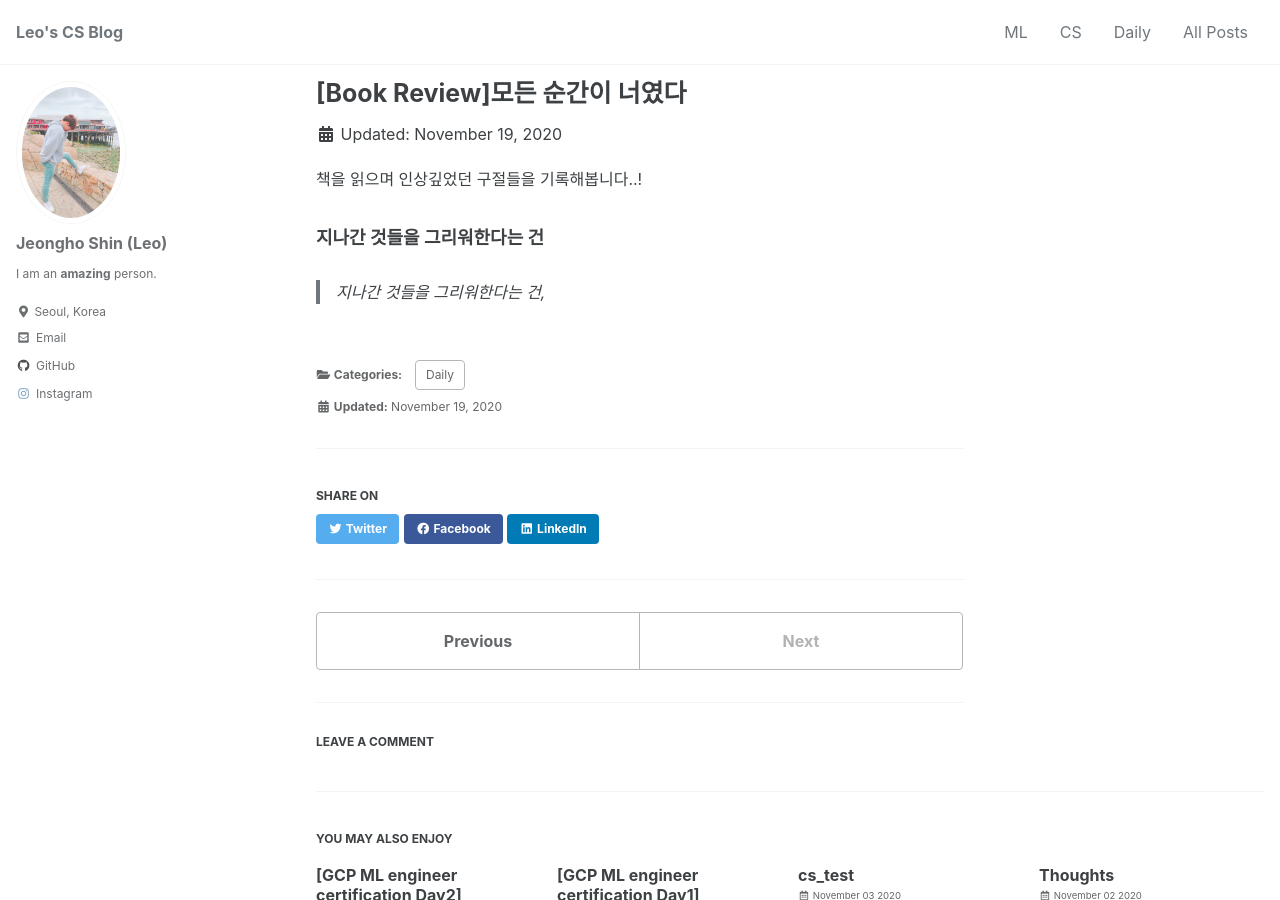
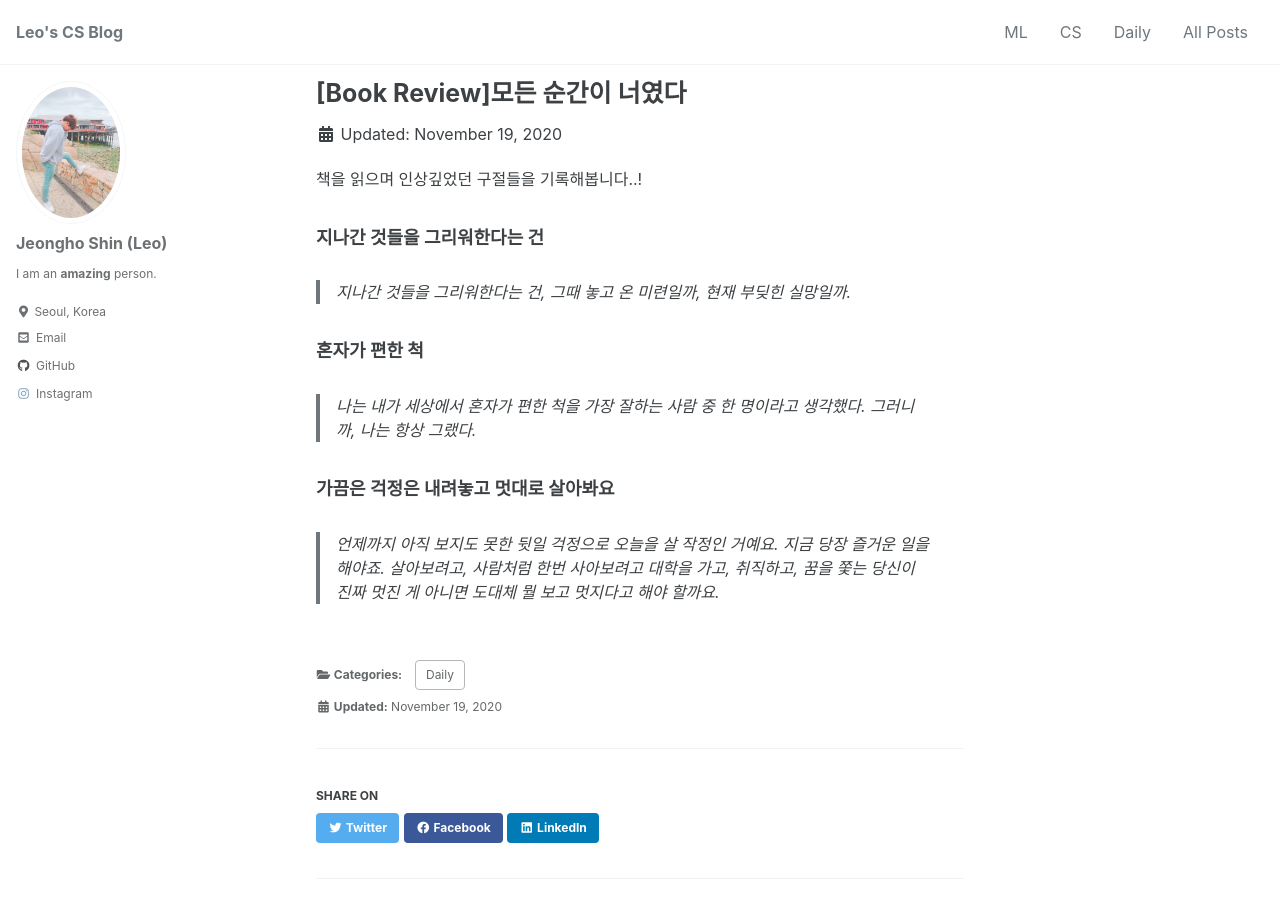
Before and after one commit to mlleo/mlleo.github.io, a Jekyll site: the page built from _posts/2020-11-19-book_review_1.md, in a window 1280 px wide and 900 px high. Built offline with Jekyll 4.4.1, drawn with Linux system fonts in a browser that asks for light colours; cached includes are drawn as plain includes; comment, search, counter and statistics services are not loaded.

Commit message:
Update 2020-11-19-book_review_1.md

```diff
--- a/_posts/2020-11-19-book_review_1.md
+++ b/_posts/2020-11-19-book_review_1.md
@@ -10,4 +10,11 @@ use_math: true # MathJax On
 책을 읽으며 인상깊었던 구절들을 기록해봅니다..!
 
 ### 지나간 것들을 그리워한다는 건
-> 지나간 것들을 그리워한다는 건,
+> 지나간 것들을 그리워한다는 건, 그때 놓고 온 미련일까, 현재 부딪힌 실망일까.
+
+### 혼자가 편한 척
+> 나는 내가 세상에서 혼자가 편한 척을 가장 잘하는 사람 중 한 명이라고 생각했다. 그러니까, 나는 항상 그랬다.
+
+### 가끔은 걱정은 내려놓고 멋대로 살아봐요
+> 언제까지 아직 보지도 못한 뒷일 걱정으로 오늘을 살 작정인 거예요. 지금 당장 즐거운 일을 해야죠.
+> 살아보려고, 사람처럼 한번 사아보려고 대학을 가고, 취직하고, 꿈을 쫓는 당신이 진짜 멋진 게 아니면 도대체 뭘 보고 멋지다고 해야 할까요.
```
